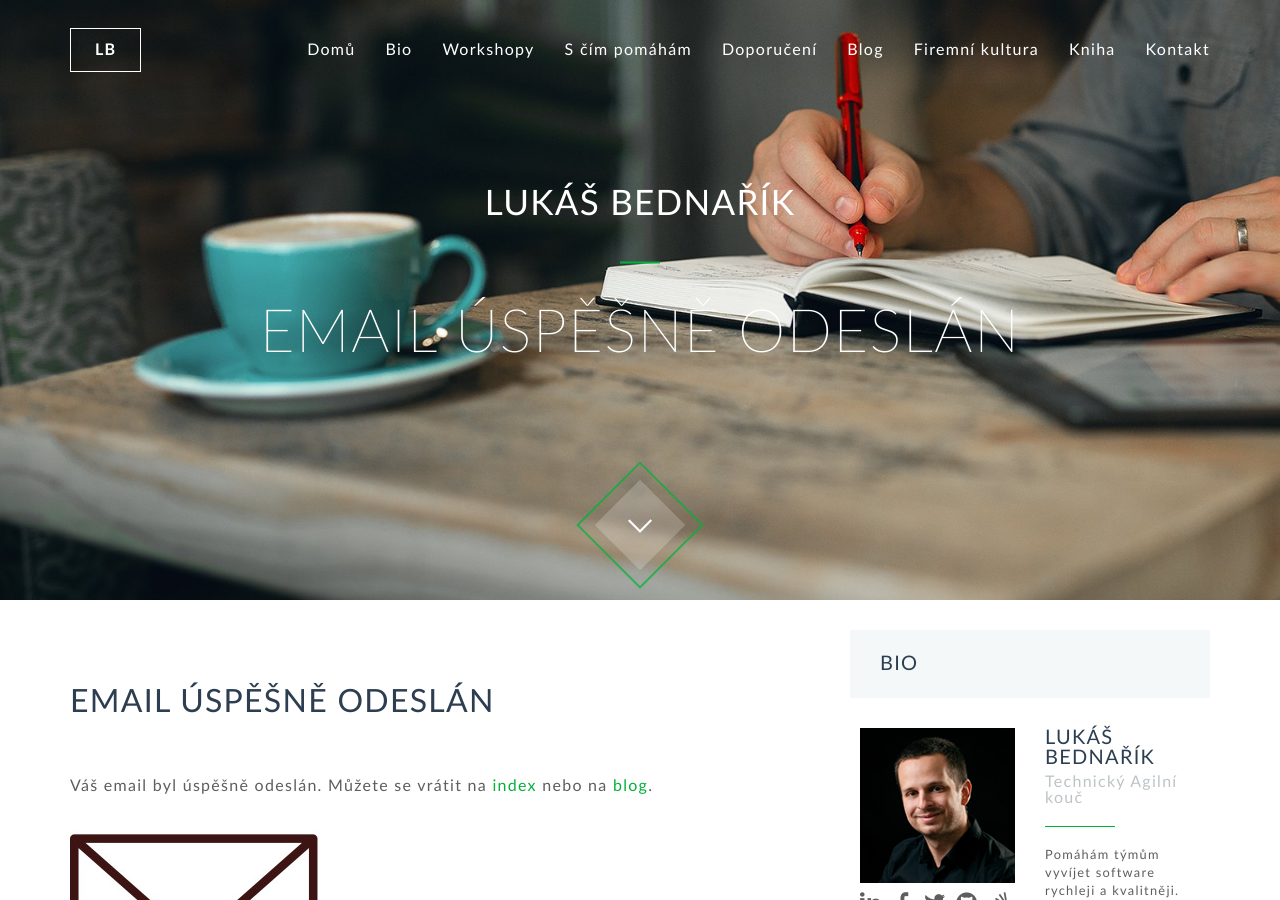
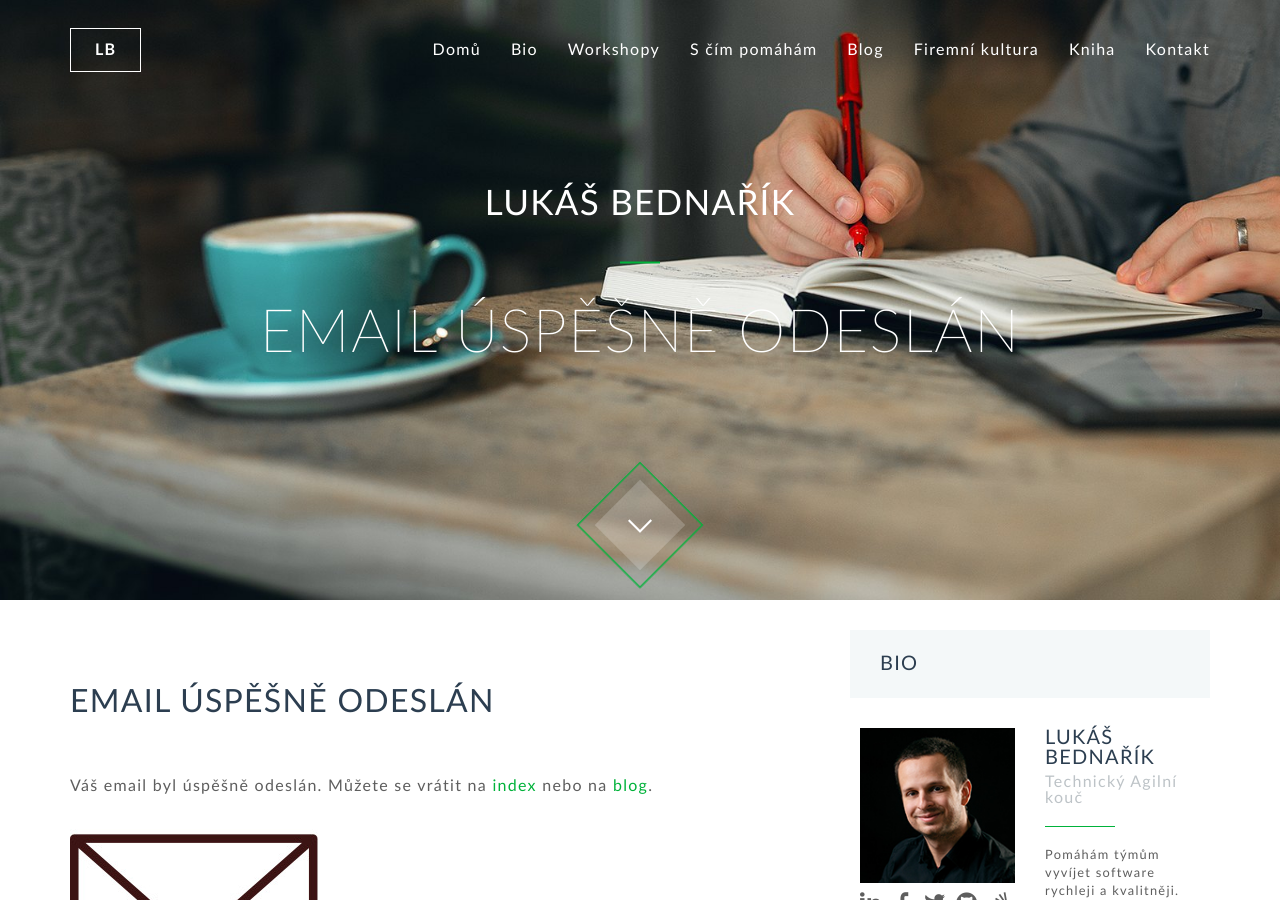
Before and after one commit to lukasbednarik/lukasbednarik.cz, a Jekyll site: the page built from _pages/kontakt-email-uspesne-odeslan.md, in a window 1280 px wide and 900 px high. Built offline with Jekyll 4.4.1, drawn with Linux system fonts in a browser that asks for light colours.

Commit message:
odstraneny doporuceni

```diff
--- a/_includes/navigation.html
+++ b/_includes/navigation.html
@@ -8,7 +8,7 @@
       <li><a href="{{ site.baseurl }}/#bio">Bio</a></li>
       <li><a href="{{ site.baseurl }}/#workshopy">Workshopy</a></li>
       <li><a href="{{ site.baseurl }}/#s-cim-pomaham">S čím pomáhám</a></li>
-      <li><a href="{{ site.baseurl }}/#doporuceni">Doporučení</a></li>
+      <!-- <li><a href="{{ site.baseurl }}/#doporuceni">Doporučení</a></li> -->
       <li><a href="{{ site.baseurl }}/blog/">Blog</a></li>
       <li><a href="{{ site.baseurl }}/firemni-kultura/">Firemní kultura</a></li>
       <li><a href="{{ site.baseurl }}/knihy/">Kniha</a></li>
--- a/index.html
+++ b/index.html
@@ -11,8 +11,6 @@
 
 {% include sections/parallax-features.html %}
 
-{% include sections/testimonials.html %}
-
 {% include sections/offer.html offer-text="Workshop <strong>Technická Agilita</strong> v novém kabátku." banner-link="workshop-technicka-agilita/" button-text="Zobrazit detaily" %}
 
 {% include sections/blog.html %}
```
Also changed, not shown: README.md.
